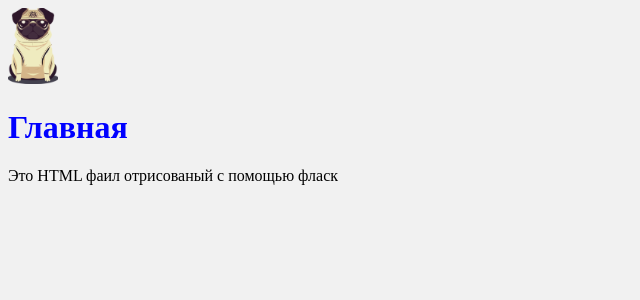
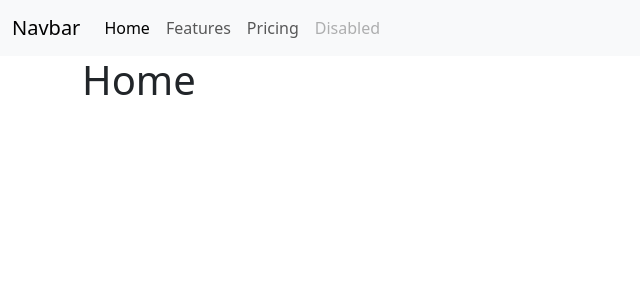
Before and after one commit to Hemenguelbindi/Remamber_flask, a Flask app: page / in a window 1280 px wide. Shown: the top 300 px of the page, without its empty margins (0-640 px from the left). Run offline with Flask 2, Linux system fonts and the light colour scheme.

Commit message:
hello jujnja

```diff
--- a/app/templates/public/index.html
+++ b/app/templates/public/index.html
@@ -1,16 +1,14 @@
-<!DOCTYPE html>
-<html lang="en">
-<head>
-    <meta charset="UTF-8">
-    <link rel="stylesheet" href="{{ url_for('static', filename='css/style.css') }}">
-    <title>Index</title>
-</head>
-<body>
-    <img class="logo" src="{{ url_for('static', filename='img/logo.png')}}">
-    <h1 style="color: blue">
-       Главная
-    </h1>
-    <p>Это HTML фаил отрисованый с помощью фласк</p>
-    <script src="{{ url_for('static', filename='js/app')}}"></script>
-</body>
-</html>
+{% extends "public/templates/public_template.html" %}
+
+{% block title %}Index{% endblock %}
+
+{% block main %}
+    <div class="container">
+        <div class="row">
+            <div class="col">
+                <h1>Home</h1>
+
+            </div>
+        </div>
+    </div>
+{% endblock %}
--- /dev/null
+++ b/app/templates/public/templates/public_template.html
@@ -0,0 +1,43 @@
+<!doctype html>
+<html lang="en">
+  <head>
+    <meta charset="utf-8">
+    <meta name="viewport" content="width=device-width, initial-scale=1">
+    <title>{% block titile%}{% endblock %}</title>
+    <!-- Bootstrap CSS   -->
+    <link rel="stylesheet" href="{{ url_for('static', filename='css/style.css') }}">
+    <!-- Custom CSS    -->
+    <link href="https://cdn.jsdelivr.net/npm/bootstrap@5.3.0-alpha1/dist/css/bootstrap.min.css" rel="stylesheet" integrity="sha384-GLhlTQ8iRABdZLl6O3oVMWSktQOp6b7In1Zl3/Jr59b6EGGoI1aFkw7cmDA6j6gD" crossorigin="anonymous">
+  </head>
+  <body>
+    <nav class="navbar navbar-expand-lg bg-body-tertiary">
+      <div class="container-fluid">
+        <a class="navbar-brand" href="#">Navbar</a>
+        <button class="navbar-toggler" type="button" data-bs-toggle="collapse" data-bs-target="#navbarNav" aria-controls="navbarNav" aria-expanded="false" aria-label="Toggle navigation">
+          <span class="navbar-toggler-icon"></span>
+        </button>
+        <div class="collapse navbar-collapse" id="navbarNav">
+          <ul class="navbar-nav">
+            <li class="nav-item">
+              <a class="nav-link active" aria-current="page" href="#">Home</a>
+            </li>
+            <li class="nav-item">
+              <a class="nav-link" href="#">Features</a>
+            </li>
+            <li class="nav-item">
+              <a class="nav-link" href="#">Pricing</a>
+            </li>
+            <li class="nav-item">
+              <a class="nav-link disabled">Disabled</a>
+            </li>
+          </ul>
+        </div>
+      </div>
+    </nav>
+    <main>
+      {% block main %} {% endblock %}
+    </main>
+    <script src="https://cdn.jsdelivr.net/npm/bootstrap@5.3.0-alpha1/dist/js/bootstrap.bundle.min.js" integrity="sha384-w76AqPfDkMBDXo30jS1Sgez6pr3x5MlQ1ZAGC+nuZB+EYdgRZgiwxhTBTkF7CXvN" crossorigin="anonymous"></script>
+    <script src="{{ url_for('static', filename='js/app')}}"></script>
+  </body>
+</html>
```
Also changed, not shown: app/templates/admin/templates/admin_template.html (added, +17 -0 lines).
